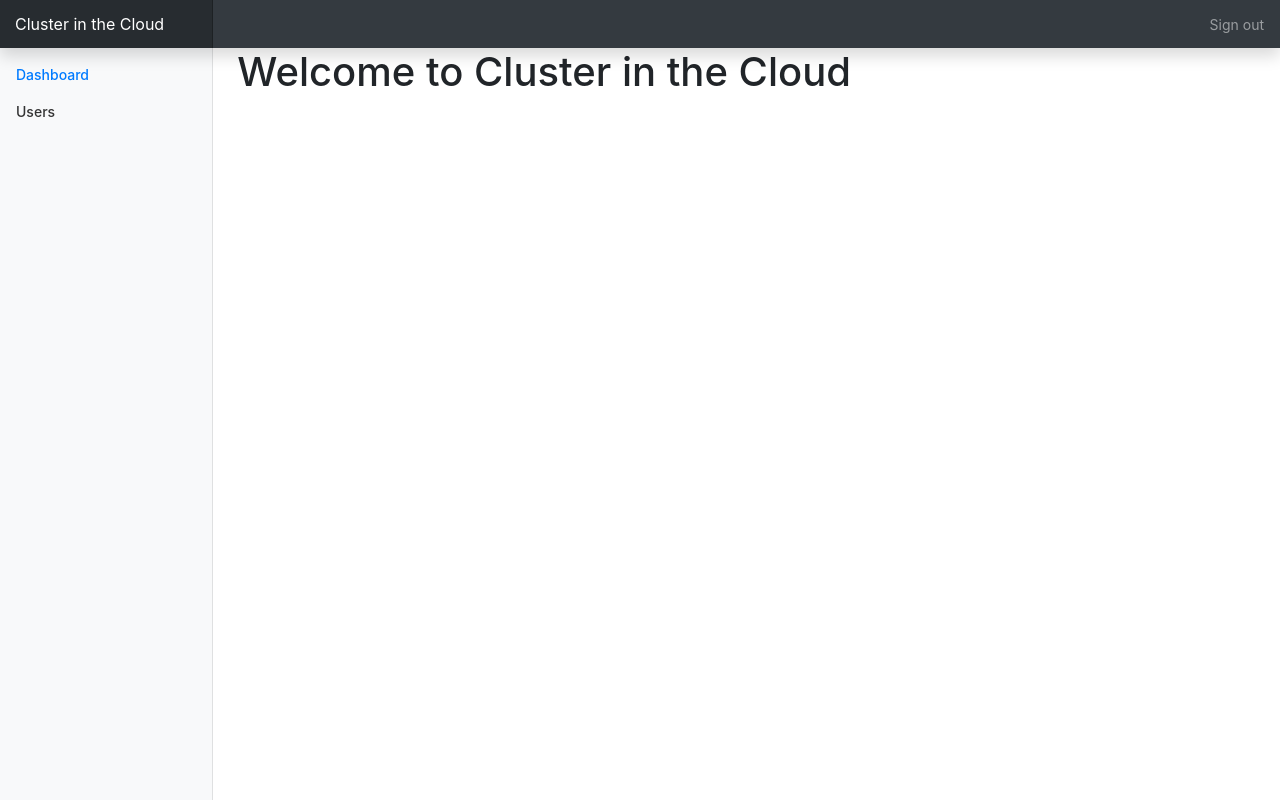
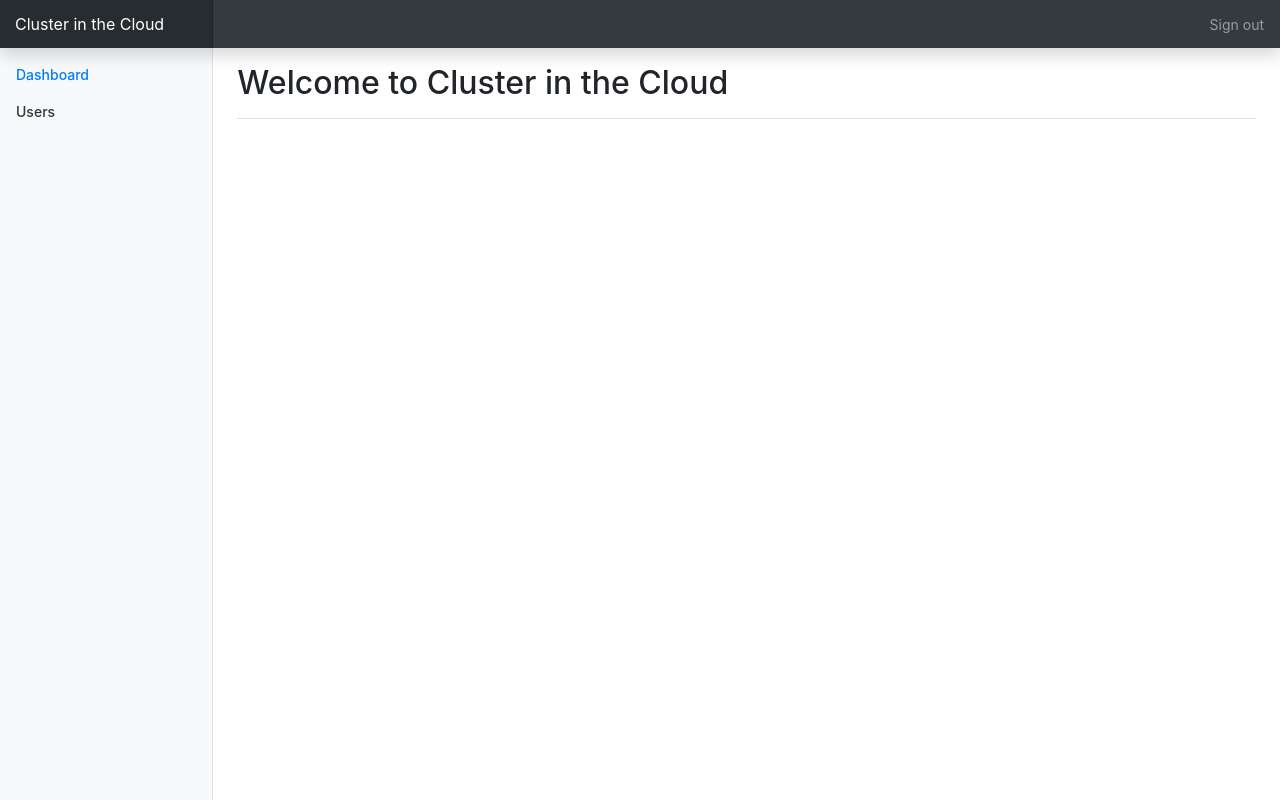
Before and after one commit to clusterinthecloud/webui, a Django app: page / in a window 1280 px wide. Run offline with Django 3.2, Linux system fonts and the light colour scheme; the visitor is signed in with stand-in values (Sample User, id 1); some libraries are stand-ins or nearby versions.

Commit message:
Make page prettier

```diff
--- a/citc/templates/index.html
+++ b/citc/templates/index.html
@@ -1,5 +1,7 @@
 {% extends "base.html" %}
 
 {% block content %}
-    <h1>Welcome to Cluster in the Cloud</h1>
+    <div class="d-flex justify-content-between flex-wrap flex-md-nowrap align-items-center pt-3 pb-2 mb-3 border-bottom">
+        <h1 class="h2">Welcome to Cluster in the Cloud</h1>
+    </div>
 {% endblock %}
```
